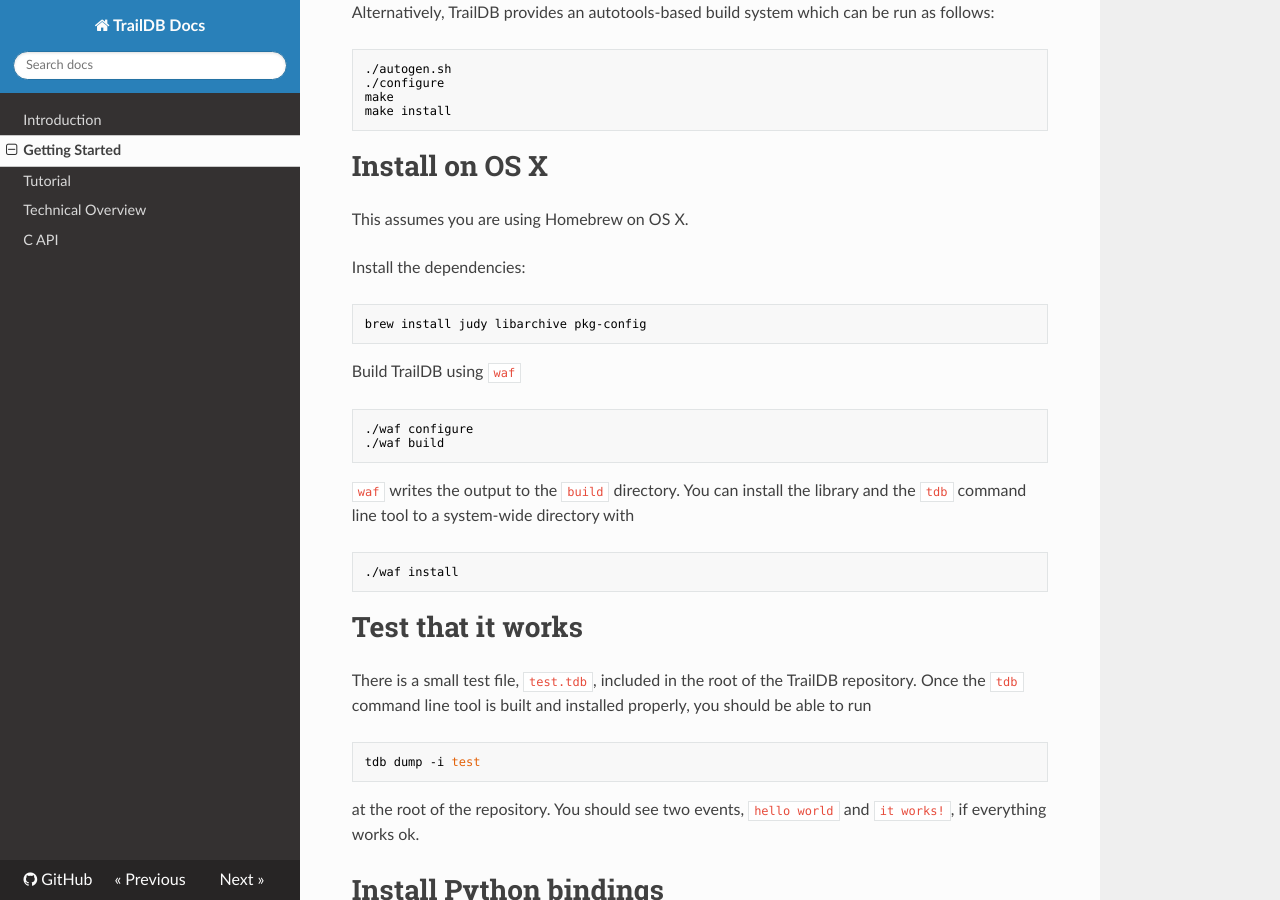
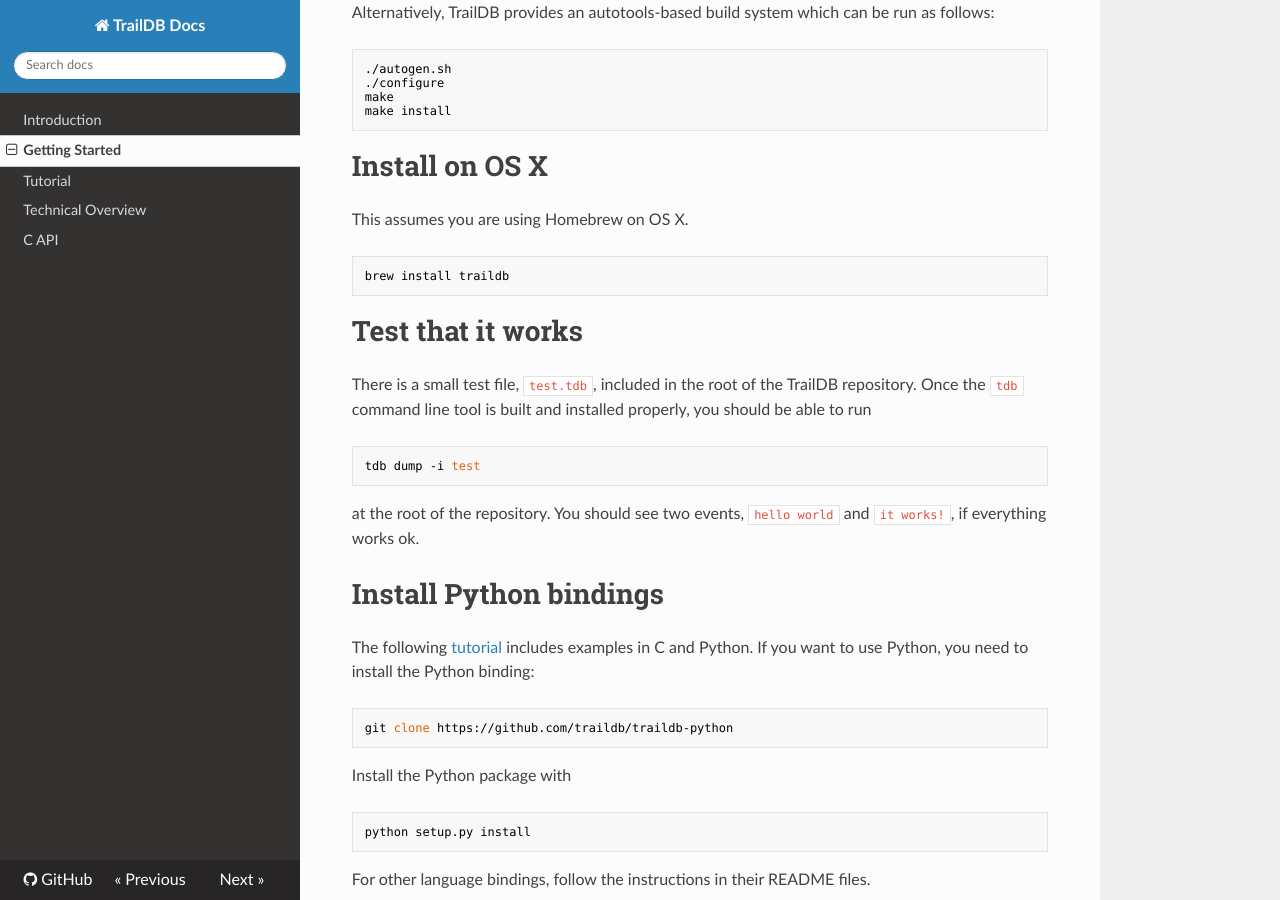
Before and after one commit to traildb/traildb, an MkDocs documentation site: the page built from doc/docs/getting_started.md, in a window 1280 px wide and 900 px high, scrolled down 999 px. Built offline with MkDocs 1.6.1, drawn with Linux system fonts in a browser that asks for light colours; nearby versions of some CDN libraries; old or Windows-style settings are respelled for this version of MkDocs.

Commit message:
Update OSX installation docs
You can now just `brew install traildb`

````diff
--- a/doc/docs/getting_started.md
+++ b/doc/docs/getting_started.md
@@ -53,22 +53,8 @@
 
 This assumes you are using Homebrew on OS X.
 
-Install the dependencies:
-
 ```sh
-brew install judy libarchive pkg-config
-```
-
-Build TrailDB using `waf`
-```sh
-./waf configure
-./waf build
-```
-
-`waf` writes the output to the `build` directory. You can install the
-library and the `tdb` command line tool to a system-wide directory with
-```sh
-./waf install
+brew install traildb
 ```
 
 # Test that it works
````
